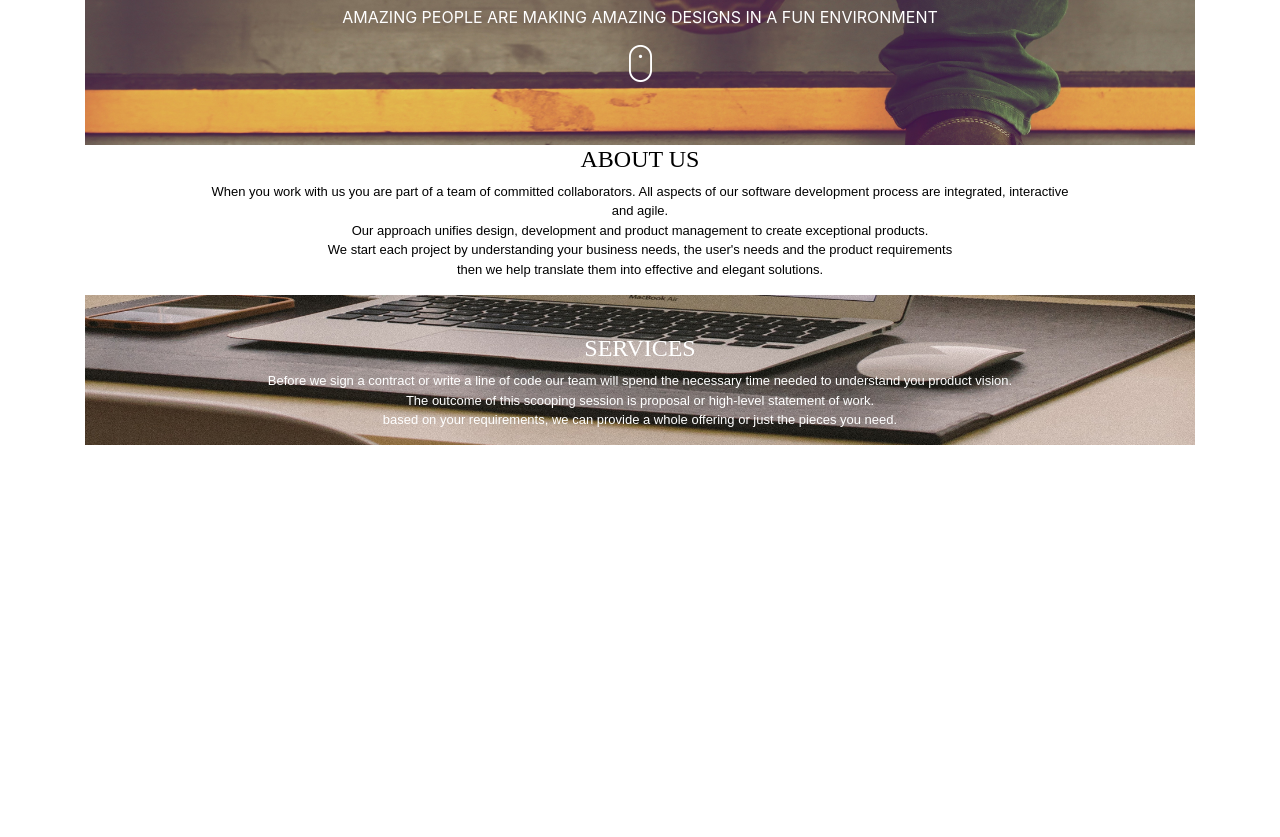
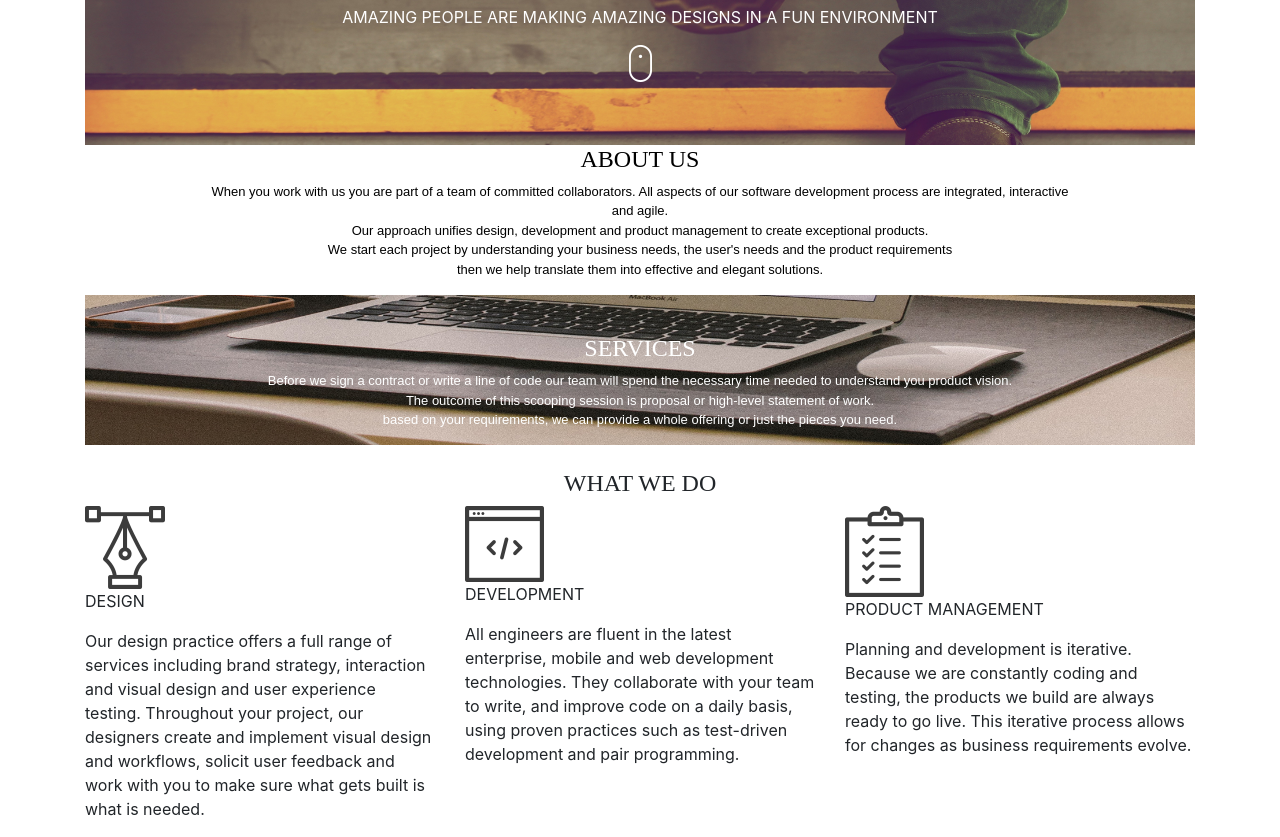
Before and after one commit to njenganelson/delani-studio, a plain HTML site: page index.html in a window 1280 px wide. Shown: the part 205-1042 px from the top of the page. Before the commit the page ends 800 px from the top, so only its background shows below. Drawn offline with nearby package versions, Linux system fonts and the light colour scheme.

Commit message:
add what we do

```diff
--- a/index.html
+++ b/index.html
@@ -37,6 +37,47 @@
                 The outcome of this scooping session is proposal or high-level statement of work.<br>
                 based on your requirements, we can provide a whole offering or just the pieces you need.
         </div>
+        <div class="whatWeDo">
+            <br>
+            <h4 style="text-align: center;">WHAT WE DO</h4>
+            <div class="row">
+                <div class="col-md-4" id="we_do">
+                    <div class="hide-design-image">
+                        <img src="/assets/services_icons/design_icon.png" alt="Delani's design icon.">
+                    </div>
+                    <p>DESIGN</p>
+                    <p class="hide" id="design">
+                        Our design practice offers a full range of services including brand strategy, interaction and
+                        visual design
+                        and user experience testing.
+                        Throughout your project, our designers create and implement visual design and workflows, solicit
+                        user
+                        feedback and work with you to make sure what gets built is what is needed.</p>
+                </div>
+                <div class="col-md-4" id="develop">
+                    <div class="hide-development-image">
+                        <img src="./assets/services_icons/dev_icon.png" alt="Delani's dev. icon.">
+                    </div>
+                    <p>DEVELOPMENT</p>
+                    <p class="hide" id="development">
+                        All engineers are fluent in the latest enterprise, mobile and web development technologies.
+                        They collaborate with your team to write, and improve code on a daily basis, using proven
+                        practices such as
+                        test-driven development and pair programming.</p>
+                </div>
+                <div class="col-md-4" id="productManagement">
+                    <div class="hide-product-management">
+                        <img src="./assets/services_icons/product_icon.png" alt="Delani's product.">
+                    </div>
+                    <p>PRODUCT MANAGEMENT</p>
+                    <p class="hide" id="product-management">
+                        Planning and development is iterative. Because we are constantly coding and testing, the
+                        products we build
+                        are always ready to go live.
+                        This iterative process allows for changes as business requirements evolve.</p>
+                </div>
+            </div>
+        </div>
 </body>
 
 </html>
```
